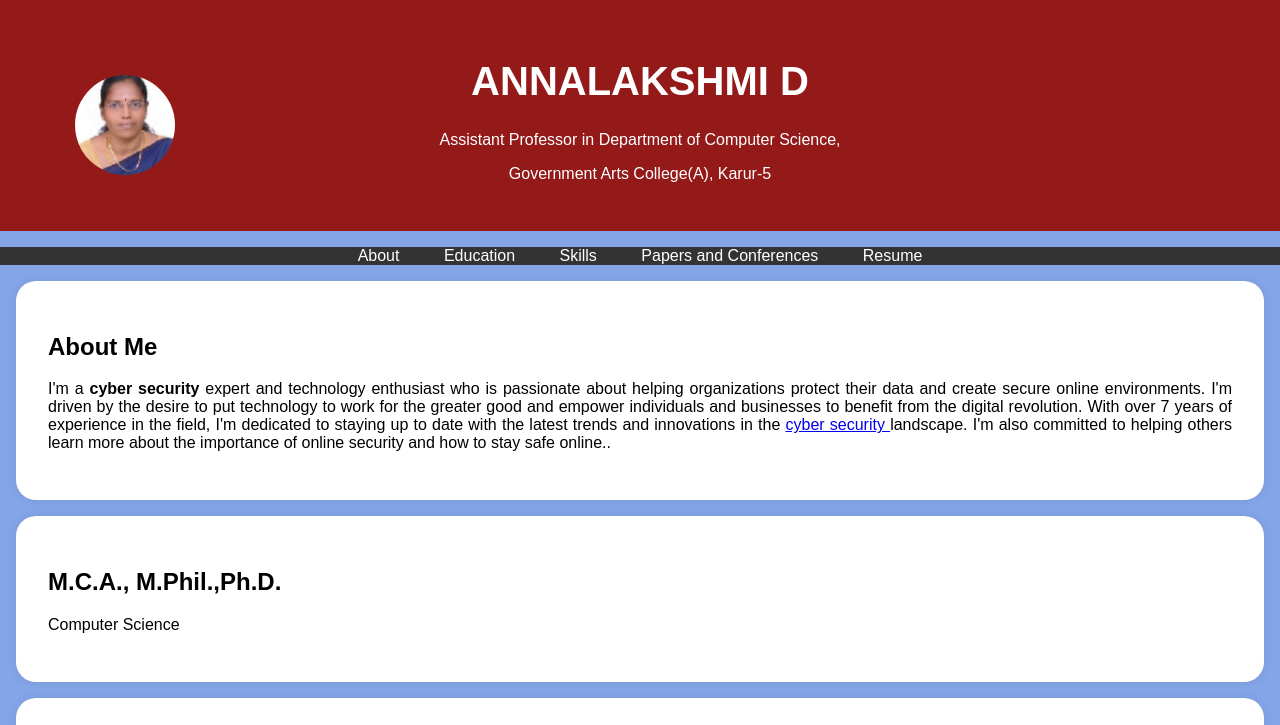
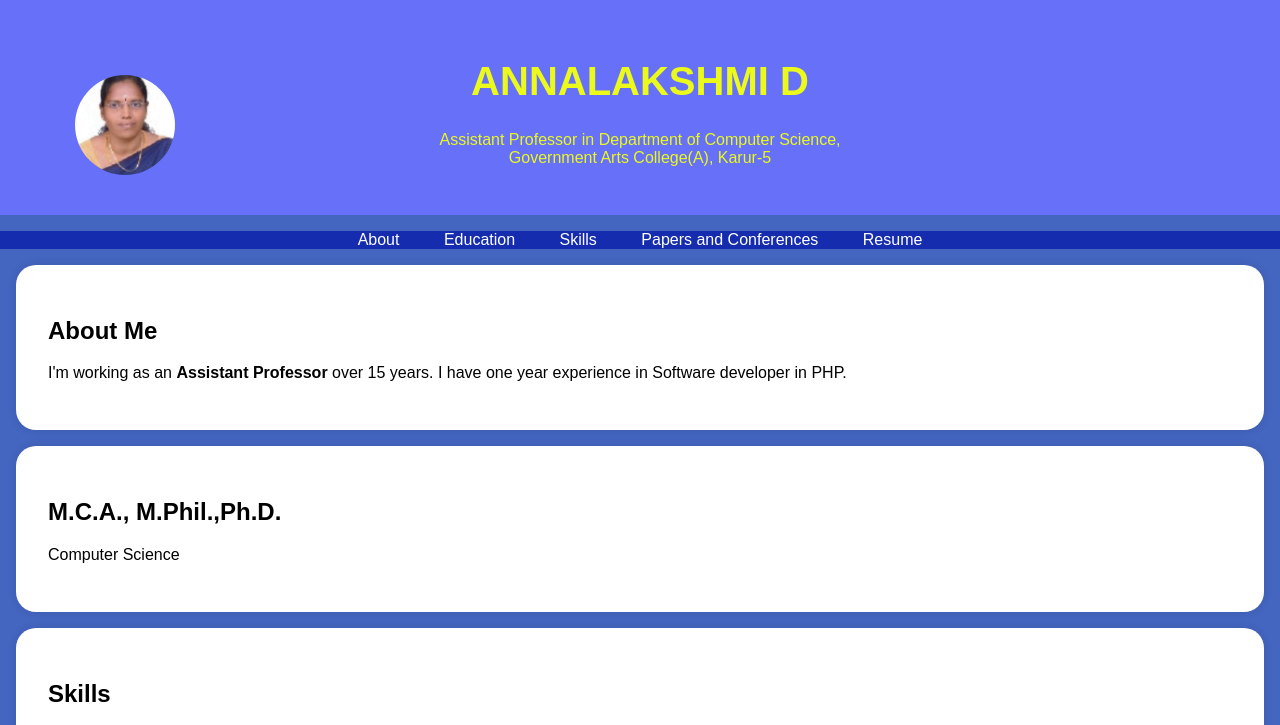
Before and after one commit to AnnalakshmiD/Project, a plain HTML site: page index.html in a window 1280 px wide. Shown: the top 725 px of the page. Drawn offline with Linux system fonts and the light colour scheme.

Commit message:
Add files via upload

```diff
--- a/index.html
+++ b/index.html
@@ -7,12 +7,12 @@
             font-family: Arial, sans-serif;
             margin: 0;
             padding: 0;
-            background-color: #84a6e9;
+            background-color: #4465c0;
         }
 
         header {
-            background-color: #941919;
-            color: #fff;
+            background-color: #6670f8;
+            color: #ebfa1b;
             text-align: center;
             padding: 2rem 0;
             position: relative; /* Add this */
@@ -34,7 +34,7 @@
         }
 
         nav {
-            background-color: #333;
+            background-color: #152caf;
             color: #fff;
             text-align: center;
         }
@@ -97,8 +97,8 @@
             <!-- Add your profile picture here -->
             <img src="./profilephoto.jpeg" alt="Your Profile Picture" class="profile-picture">
             <h1>ANNALAKSHMI D</h1>
-            <p>Assistant Professor in Department of Computer Science,</p>
-            <p>Government Arts College(A), Karur-5</p>
+            <p>Assistant Professor in Department of Computer Science,<br>
+            Government Arts College(A), Karur-5</p>
         </div>
     </header>
 
@@ -116,7 +116,7 @@
     <section id="about">
         <div class="section-content">
             <h2>About Me</h2>
-            <p>I'm a <b>cyber security </b>expert and technology enthusiast who is passionate about helping organizations protect their data and create secure online environments. I'm driven by the desire to put technology to work for the greater good and empower individuals and businesses to benefit from the digital revolution. With over 7 years of experience in the field, I'm dedicated to staying up to date with the latest trends and innovations in the <a href="https://techtrainer20.github.io/git_con2/" traget="_target">cyber security </a> landscape. I'm also committed to helping others learn more about the importance of online security and how to stay safe online..</p>
+            <p>I'm working as an  <b>Assistant Professor </b> over 15 years. I have one year experience in Software developer in PHP.  </p>
         </div>
     </section>
 
```
